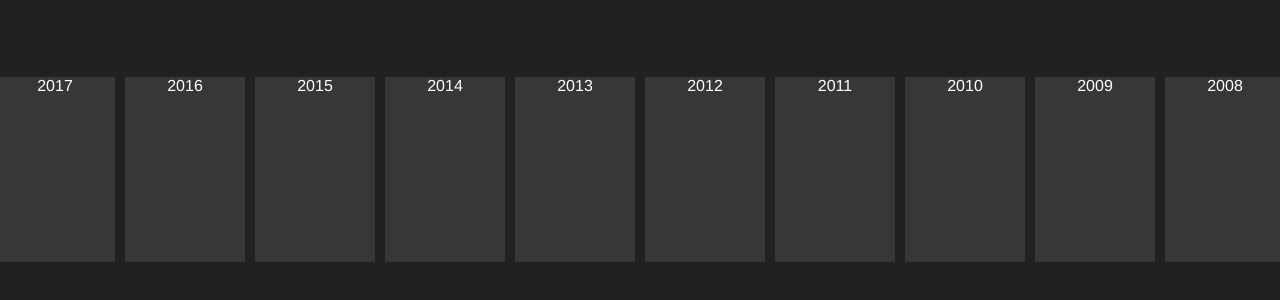
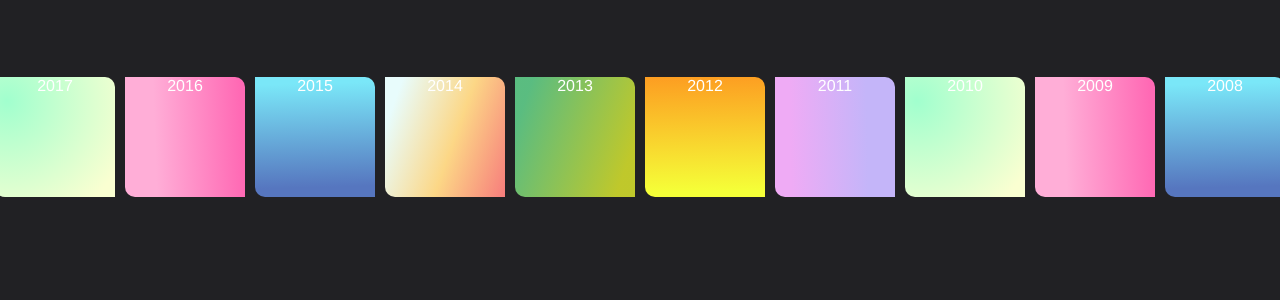
Before and after one commit to ymranx/IPLsnap, a Vue app: page / in a window 1280 px wide. Shown: the part 336-636 px from the top of the page. Built offline with nearby package versions, Linux system fonts and the light colour scheme.

Commit message:
[Imran] gradient pods

```diff
--- a/src/app.less
+++ b/src/app.less
@@ -1,5 +1,7 @@
+@import './variables.less';
+
 body {
-  background: #212124;
+  background: @black-1;
   display: flex;
   justify-content: center;
 }
--- a/src/components/SeasonBar/SeasonBar.less
+++ b/src/components/SeasonBar/SeasonBar.less
@@ -1,12 +1,22 @@
+@import '../../variables.less';
+
 .season-bar {
   display: flex;
   .season-pod {
-    height: 185px;
+    height: 120px;
     width: 120px;
-    background-color: #373737;
     margin: 5px;
+    border-top-right-radius: 10px;
+    border-bottom-left-radius: 10px;
   }
   .season-text {
     color: #fff;
   }
+  @pods: 0, 1, 2, 3, 4, 5, 6, 7;
+
+each(@pods, {
+  .pod-@{value} {
+    .gradient-variant(@value);
+  }
+});
 }
--- a/src/components/SeasonBar/SeasonBar.vue
+++ b/src/components/SeasonBar/SeasonBar.vue
@@ -1,6 +1,10 @@
 <template>
   <div class="season-bar">
-    <div class="season-pod" v-for="season in seasons" :key="season">
+    <div
+      v-bind:class="`season-pod pod-${(idx) % 7}`"
+      v-for="(season, idx) in seasons"
+      :key="season"
+    >
       <div class="season-text">{{season}}</div>
     </div>
   </div>
--- /dev/null
+++ b/src/variables.less
@@ -0,0 +1,55 @@
+@black-1: #212124;
+@black-2: #373737;
+
+@gradient-0: radial-gradient(
+  circle farthest-corner at 10% 20%,
+  rgba(161, 255, 206, 1) 0%,
+  rgba(250, 255, 209, 1) 90%
+);
+
+@gradient-1: linear-gradient(
+  268deg,
+  rgba(255, 105, 180, 1) 4.1%,
+  rgba(255, 174, 215, 1) 74.3%
+);
+
+@gradient-2: linear-gradient(
+  178.5deg,
+  rgba(122, 231, 248, 1) 6.5%,
+  rgba(86, 118, 191, 1) 90.9%
+);
+
+@gradient-3: linear-gradient(
+  109.6deg,
+  rgba(232, 252, 252, 1) 11.2%,
+  rgba(252, 215, 134, 1) 56.2%,
+  rgba(247, 124, 124, 1) 100.2%
+);
+
+@gradient-4: linear-gradient(
+  109.6deg,
+  rgba(98, 210, 141, 0.88) 11.2%,
+  rgba(234, 245, 45, 0.79) 88%
+);
+
+@gradient-5: linear-gradient(
+  179deg,
+  rgba(255, 129, 27, 1) -27.5%,
+  rgba(245, 255, 56, 1) 94.7%
+);
+@gradient-6: linear-gradient(
+  88.8deg,
+  rgba(239, 171, 245, 1) 13.4%,
+  rgba(196, 181, 249, 1) 76.3%
+);
+
+@gradient-7: linear-gradient(
+  109.8deg,
+  rgba(250, 111, 152, 1) 5.6%,
+  rgba(255, 189, 55, 1) 91.5%
+);
+
+.gradient-variant(@variant) {
+  @color: 'gradient-@{variant}';
+  background: @@color;
+}
```
